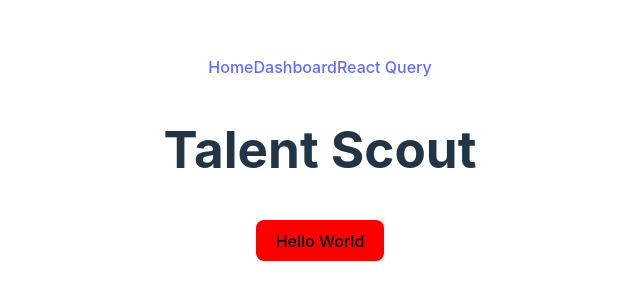
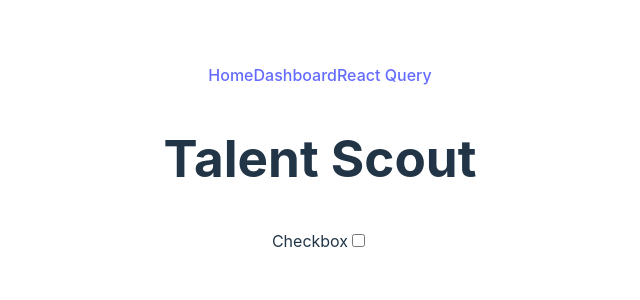
Before and after one commit to mariobrusarosco/talent-scout, a React (Vite) app: page / in a window 1280 px wide. Shown: the part 242-542 px from the top of the page, without its empty margins (320-960 px from the left). Built offline with nearby package versions, Linux system fonts and the light colour scheme.

Commit message:
[Learning]: DOM Elements - CheckBox - Internal State

```diff
--- /dev/null
+++ b/src/domain/study-and-validation/CheckBox/Checkbox.tsx
@@ -0,0 +1,17 @@
+import { useState } from "react";
+
+export const Checkbox = () => {
+  const [checked, setChecked] = useState(false);
+
+  return (
+    <div>
+      <label htmlFor="check">Checkbox</label>
+      <input
+        id="check"
+        type="checkbox"
+        onChange={(e: any) => setChecked(e.target.checked)}
+        checked={checked}
+      />
+    </div>
+  );
+};
--- a/src/domain/study-and-validation/StateChanges/StateChanges.tsx
+++ b/src/domain/study-and-validation/StateChanges/StateChanges.tsx
@@ -1,10 +1,11 @@
 import { useState } from "react";
 import { Button } from "../Button/Button";
+import { Checkbox } from "../CheckBox/Checkbox";
 
 export const StateChanges = () => {
   return (
     <div>
-      <Button />
+      <Checkbox />
     </div>
   );
 };
```
Also changed, not shown: 1 other file (tests, documents, lock files or other folders).
